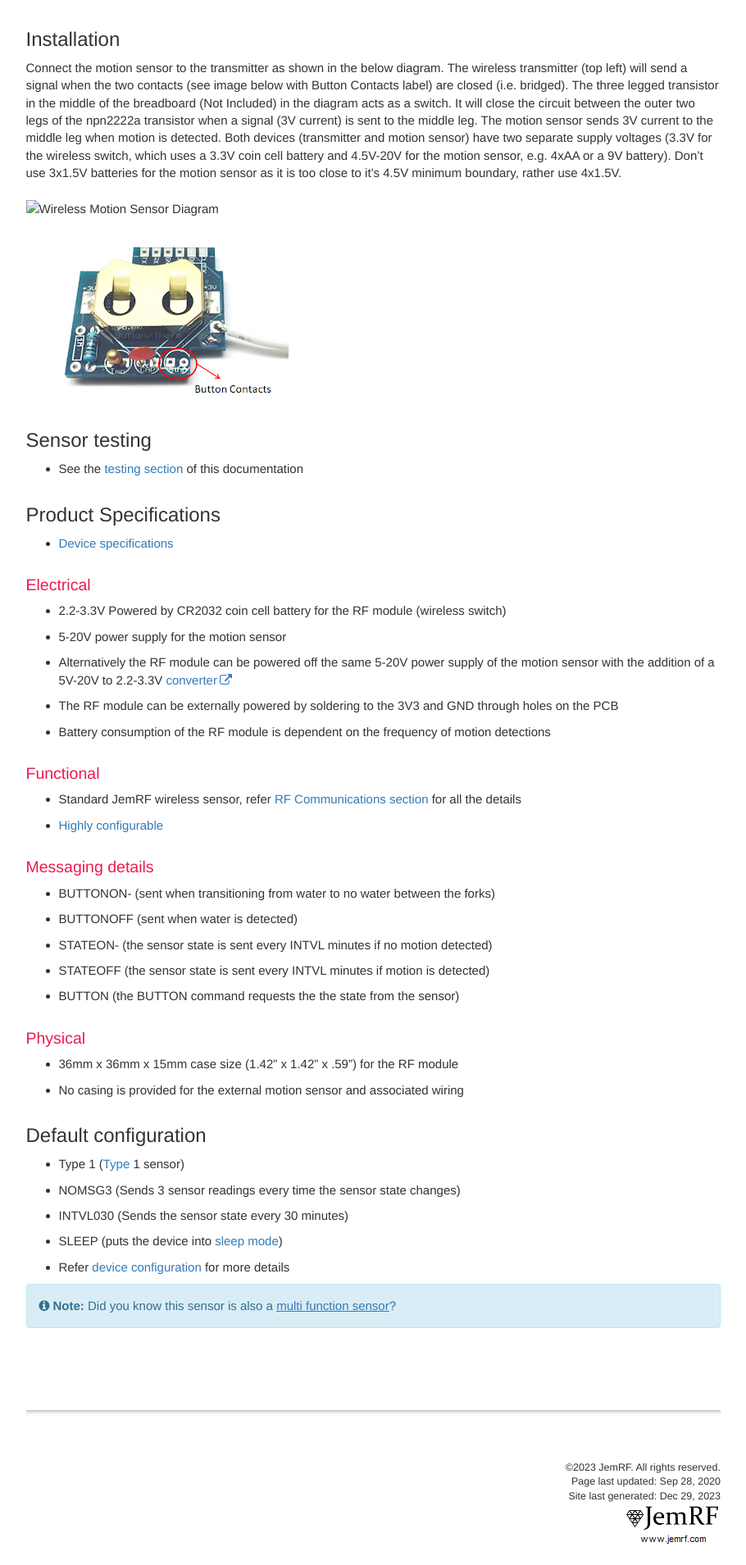
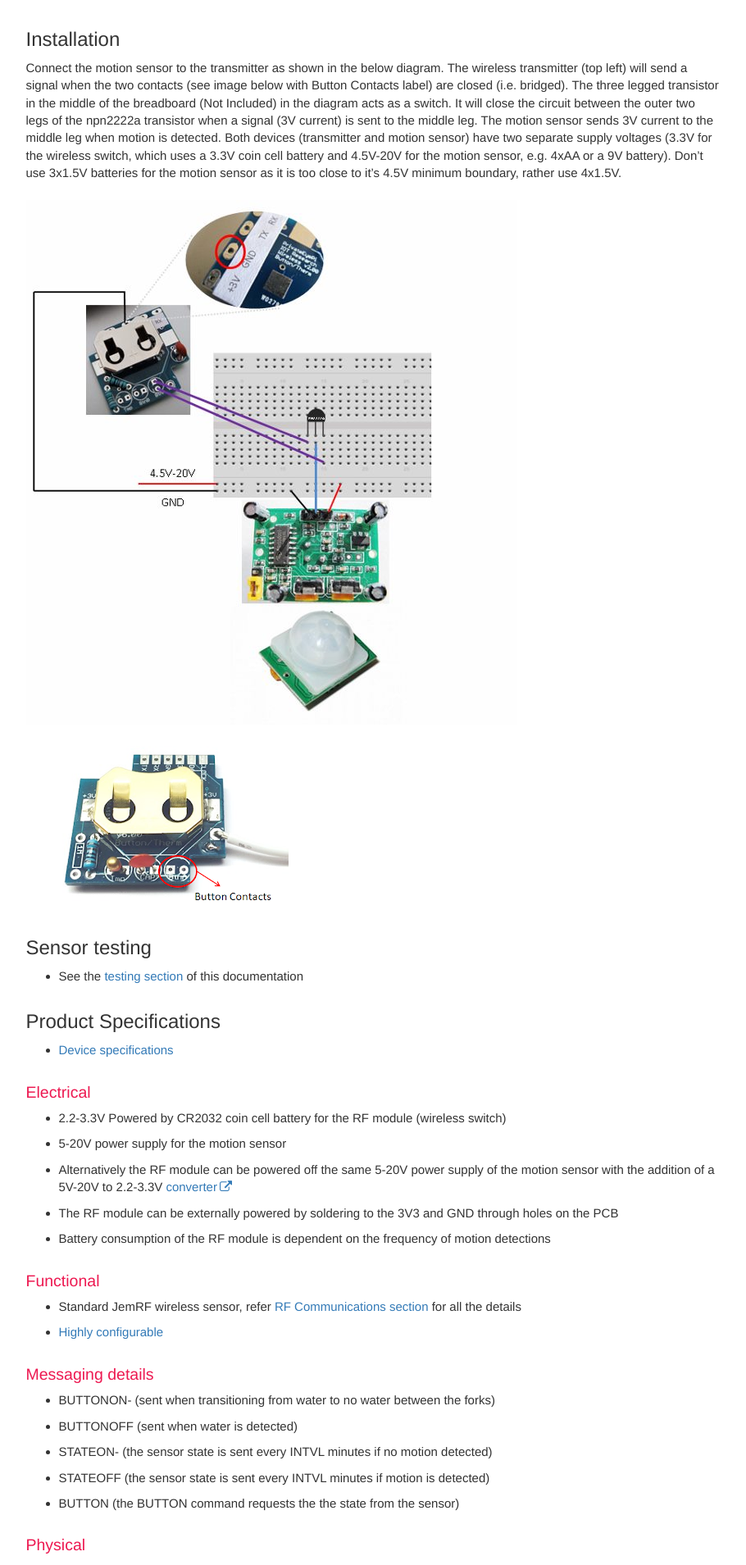
Before and after one commit to JemRF/RF-Documentation, a Jekyll site: the page built from pages/mydoc/wireless_motion_sensor.md, in a window 1280 px wide. Shown: the part 1221-3130 px from the top of the page at 82% size, without its empty margins (331-1241 px from the left). Built offline with Jekyll 4.4.1, drawn with Linux system fonts in a browser that asks for light colours; comment, search, counter and statistics services are not loaded.

Commit message:
fix  image name

```diff
--- a/pages/mydoc/wireless_motion_sensor.md
+++ b/pages/mydoc/wireless_motion_sensor.md
@@ -24,7 +24,7 @@ The RF module of the motion sensor acts the same as a wireless switch [wireless
 
 Connect the motion sensor to the transmitter as shown in the below diagram. The wireless transmitter (top left) will send a signal when the two contacts (see image below with Button Contacts label) are closed (i.e. bridged). The three legged transistor in the middle of the breadboard (Not Included) in the diagram acts as a switch. It will close the circuit between the outer two legs of the npn2222a transistor when a signal (3V current) is sent to the middle leg. The motion sensor sends 3V current to the middle leg when motion is detected. Both devices (transmitter and motion sensor) have two separate supply voltages (3.3V for the wireless switch, which uses a 3.3V coin cell battery and 4.5V-20V for the motion sensor, e.g. 4xAA or a 9V battery). Don't use 3x1.5V batteries for the motion sensor as it is too close to it's 4.5V minimum boundary, rather use 4x1.5V.
 
-{% include image.html file="Wireless Motion Diagram.png" alt="Wireless Motion Sensor Diagram"%}
+{% include image.html file="wireless motion sensor wiring diagram.jpg" alt="Wireless Motion Sensor Diagram"%}
 {% include image.html file="motion sensor button contacts.png" alt="Wireless Motion Sensor"%}
 
 
```
Also changed, not shown: images/Wireless Motion Diagram.png (renamed from images/Wireless  Motion Diagram.png).
